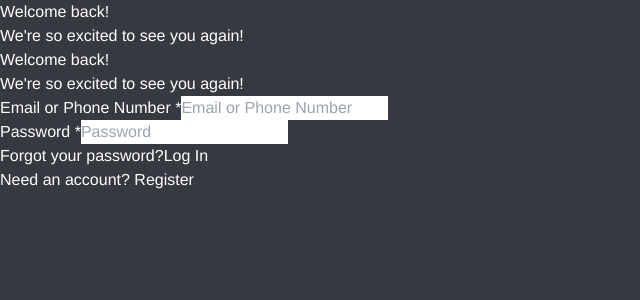
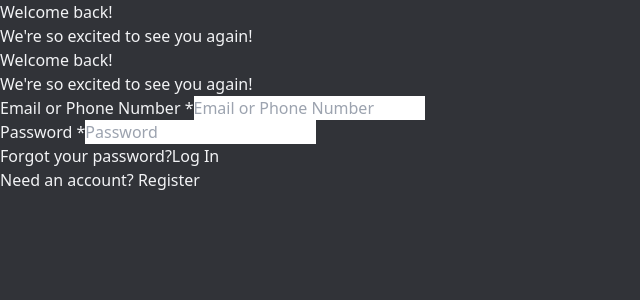
Before and after one commit to nusenusewhen-bot/sya, a Next.js app: page / in a window 1280 px wide. Shown: the top 300 px of the page, without its empty margins (0-640 px from the left). Built offline with nearby package versions, Linux system fonts and the light colour scheme.

Commit message:
Update globals.css

```diff
--- a/app/globals.css
+++ b/app/globals.css
@@ -2,8 +2,12 @@
 @tailwind components;
 @tailwind utilities;
 
+@import url('https://fonts.googleapis.com/css2?family=Noto+Sans:wght@400;500;600;700&display=swap');
+
 body {
-  background-color: #36393f;
-  color: white;
-  font-family: 'gg sans', 'Helvetica Neue', Helvetica, Arial, sans-serif;
+  background: #313338;
+  color: #f2f3f5;
+  font-family: "gg sans", "Noto Sans", "Helvetica Neue", Helvetica, Arial, sans-serif;
+  margin: 0;
+  padding: 0;
 }
```
